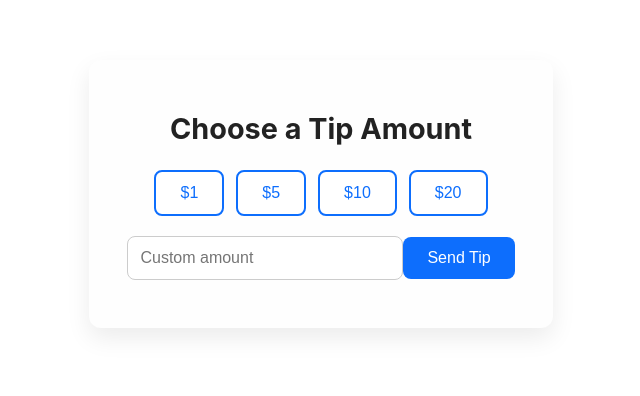
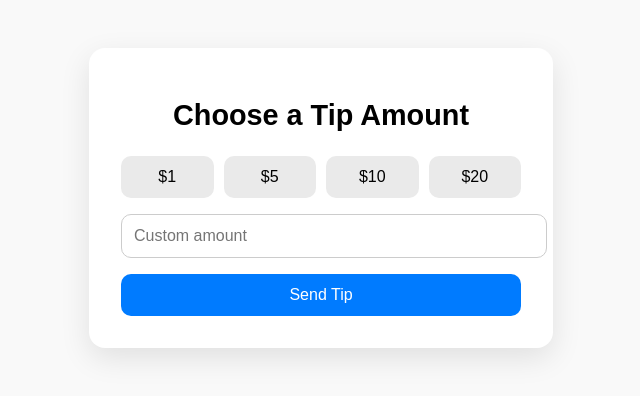
Before and after one commit to TAPTOTIP1/tap-to-tip-frontend, a React (Create React App) app: page / in a window 1280 px wide. Shown: the top 396 px of the page, without its empty margins (319-959 px from the left). Built offline with nearby package versions, Linux system fonts and the light colour scheme.

Commit message:
Update TipForm.css

```diff
--- a/src/styles/TipForm.css
+++ b/src/styles/TipForm.css
@@ -1,82 +1,87 @@
+body {
+  font-family: 'Poppins', sans-serif;
+  background-color: #f9f9f9;
+}
+
 .tip-container {
+  max-width: 400px;
+  margin: 3rem auto;
   padding: 2rem;
-  max-width: 400px;
-  margin: 60px auto;
+  background: #fff;
+  border-radius: 16px;
+  box-shadow: 0 10px 30px rgba(0, 0, 0, 0.1);
   text-align: center;
-  font-family: "Inter", sans-serif;
-  background-color: #fefefe;
-  border-radius: 12px;
-  box-shadow: 0px 10px 25px rgba(0, 0, 0, 0.08);
 }
 
 .title {
   font-size: 1.8rem;
+  font-weight: 600;
   margin-bottom: 1.5rem;
-  color: #222;
 }
 
 .preset-options {
   display: flex;
+  justify-content: space-between;
   flex-wrap: wrap;
-  justify-content: center;
-  gap: 12px;
-  margin-bottom: 20px;
+  gap: 10px;
+  margin-bottom: 1rem;
 }
 
 .preset-button {
-  padding: 12px 24px;
+  flex: 1;
+  min-width: 80px;
+  padding: 12px;
   font-size: 1rem;
-  border: 2px solid #0d6efd;
-  border-radius: 8px;
-  background-color: white;
-  color: #0d6efd;
+  font-weight: 500;
+  background-color: #eaeaea;
+  border: none;
+  border-radius: 10px;
   cursor: pointer;
-  transition: all 0.2s;
+  transition: all 0.2s ease-in-out;
 }
 
 .preset-button:hover {
-  background-color: #e6f0ff;
+  background-color: #d0d0d0;
 }
 
 .preset-button.selected {
-  background-color: #0d6efd;
+  background-color: #007bff;
   color: white;
 }
 
-.or {
-  margin: 12px 0;
-  font-weight: 500;
-  color: #555;
-}
-
 .tip-input {
+  width: 100%;
   padding: 12px;
   font-size: 1rem;
-  width: 100%;
-  max-width: 250px;
   border: 1px solid #ccc;
-  border-radius: 8px;
-  outline: none;
-  margin-bottom: 16px;
+  border-radius: 10px;
+  margin-bottom: 1rem;
 }
 
 .tip-button {
-  padding: 12px 24px;
+  background-color: #007bff;
+  color: white;
   font-size: 1rem;
-  background-color: #0d6efd;
-  color: white;
+  padding: 12px;
   border: none;
-  border-radius: 8px;
+  border-radius: 10px;
   cursor: pointer;
-  transition: background 0.2s;
+  width: 100%;
+  transition: background-color 0.2s ease-in-out;
 }
 
 .tip-button:hover {
-  background-color: #0a58ca;
+  background-color: #0056b3;
 }
 
 .tip-error {
   color: red;
   margin-top: 1rem;
-  font-size: 0.95rem;
+  font-size: 0.9rem;
 }
+
+.trust-badge {
+  font-size: 0.8rem;
+  color: #888;
+  margin-top: 1rem;
+}
```
